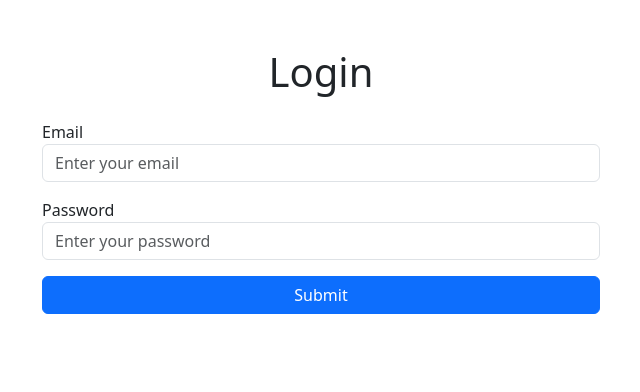
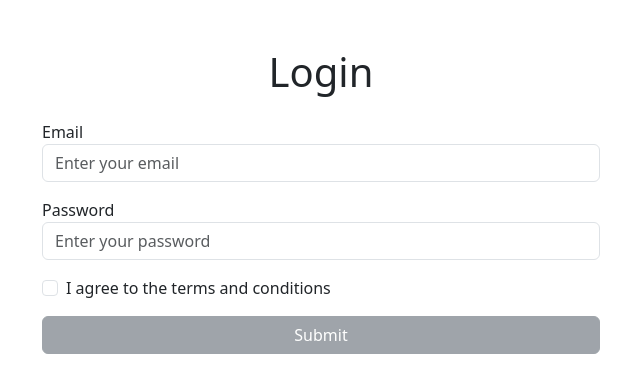
Before and after one commit to aditya-dev25/authenticationProject, a React (Create React App) app in the folder frontend/: page /signin in a window 1280 px wide. Shown: the top 392 px of the page, without its empty margins (319-959 px from the left). Built offline with nearby package versions, Linux system fonts and the light colour scheme.

Commit message:
Added Checkbox for SignIn

```diff
--- a/frontend/src/Pages/Auth/SignIn.js
+++ b/frontend/src/Pages/Auth/SignIn.js
@@ -8,6 +8,7 @@ import 'bootstrap/dist/css/bootstrap.min.css';
 const SignIn = () => {
   const [email, setEmail] = useState('');
   const [password, setPassword] = useState('');
+  const [isCheckboxChecked, setIsCheckboxChecked] = useState(false); // State for checkbox
   const navigate = useNavigate();
 
   const handleLogin = async (e) => {
@@ -59,7 +60,23 @@ const SignIn = () => {
             required
           />
         </div>
-        <button type="submit" className="btn btn-primary w-100">
+        <div className="form-group form-check mb-3">
+          <input
+            type="checkbox"
+            id="checkbox"
+            className="form-check-input"
+            checked={isCheckboxChecked}
+            onChange={(e) => setIsCheckboxChecked(e.target.checked)} // Update state on checkbox change
+          />
+          <label htmlFor="checkbox" className="form-check-label">
+            I agree to the terms and conditions
+          </label>
+        </div>
+        <button
+          type="submit"
+          className={`btn w-100 ${isCheckboxChecked ? 'btn-primary' : 'btn-secondary'}`}
+          disabled={!isCheckboxChecked} // Disable button when checkbox is unchecked
+        >
           Submit
         </button>
       </form>
```
